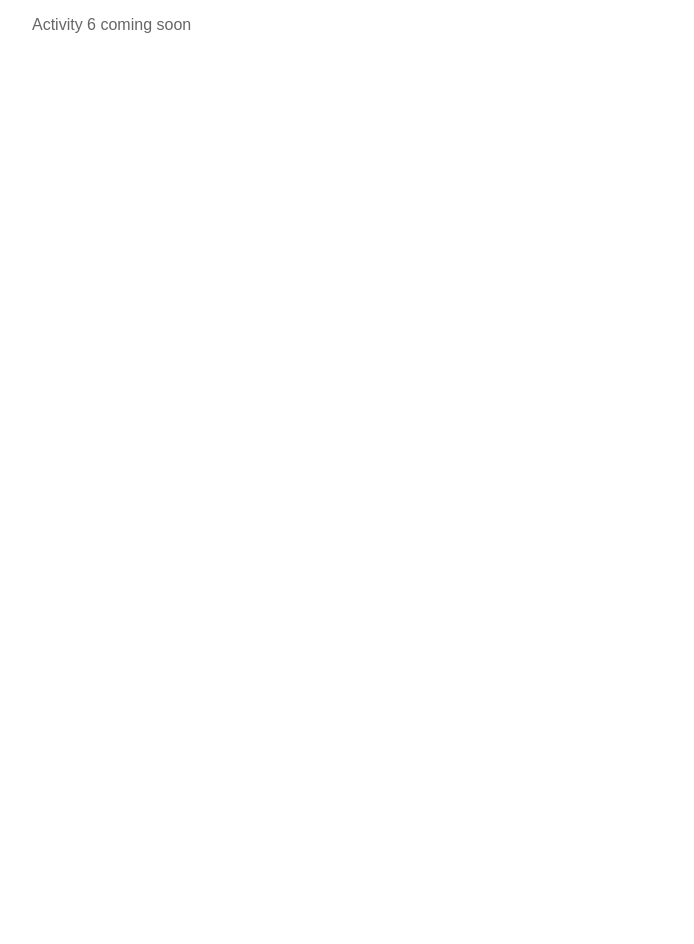
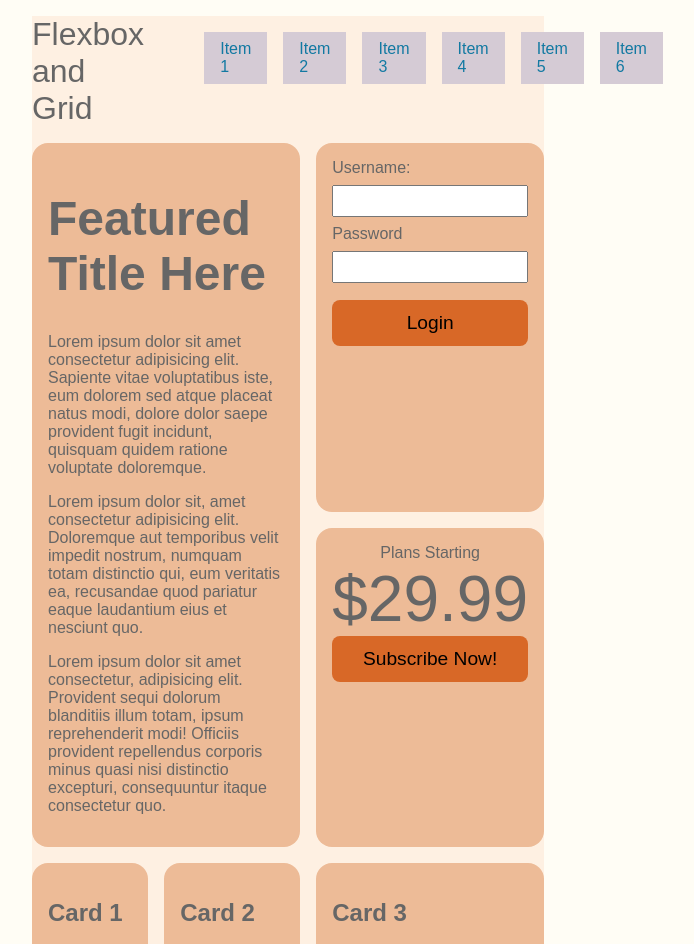
Before and after one commit to WSU-SoC-WEB2620-CU/web2620-class-activities-Oles1, a website built with Vite: page src/example05.html in a window 1280 px wide. Shown: the top 944 px of the page, without its empty margins (352-1046 px from the left). Before the commit the page ends 800 px from the top, so only its background shows below. Built offline with nearby package versions, Linux system fonts and the light colour scheme.

Commit message:
first version

```diff
--- a/src/example05.html
+++ b/src/example05.html
@@ -1,14 +1,88 @@
 <!DOCTYPE html>
 <html lang="en">
   <head>
-  <meta charset="UTF-8">
-  <meta name="viewport" content="width=device-width, initial-scale=1.0">
-  <link rel="stylesheet" href="./stylesheets/example05.css">
-  <title>Example 05</title>
+    <meta charset="UTF-8" />
+    <meta name="viewport" content="width=device-width, initial-scale=1.0" />
+    <link rel="stylesheet" href="./stylesheets/example05.css" />
+    <title>Flexbox and Grid</title>
   </head>
   <body>
     <!-- TODO: Example 05 (Activity 6) HTML goes here -->
-  <p>Activity 6 coming soon</p>
+    <!-- <p>Activity 6 coming soon</p> -->
+    <header>Flexbox and Grid</header>
+    <nav>
+      <ul>
+        <li><a href="#1">Item 1</a></li>
+        <li><a href="#2">Item 2</a></li>
+        <li><a href="#3">Item 3</a></li>
+        <li><a href="#4">Item 4</a></li>
+        <li><a href="#5">Item 5</a></li>
+        <li><a href="#6">Item 6</a></li>
+      </ul>
+    </nav>
+    <div class="featured">
+      <h1>Featured Title Here</h1>
+      <p>
+        Lorem ipsum dolor sit amet consectetur adipisicing elit. Sapiente vitae voluptatibus iste, eum dolorem sed atque
+        placeat natus modi, dolore dolor saepe provident fugit incidunt, quisquam quidem ratione voluptate doloremque.
+      </p>
+      <p>
+        Lorem ipsum dolor sit, amet consectetur adipisicing elit. Doloremque aut temporibus velit impedit nostrum,
+        numquam totam distinctio qui, eum veritatis ea, recusandae quod pariatur eaque laudantium eius et nesciunt quo.
+      </p>
+      <p>
+        Lorem ipsum dolor sit amet consectetur, adipisicing elit. Provident sequi dolorum blanditiis illum totam, ipsum
+        reprehenderit modi! Officiis provident repellendus corporis minus quasi nisi distinctio excepturi, consequuntur
+        itaque consectetur quo.
+      </p>
+    </div>
+
+    <form id="login" class="aside">
+      <!-- Username -->
+      <label for="username">Username: </label>
+      <input type="text" name="username" id="username" />
+
+      <!-- Password -->
+      <label for="password">Password</label>
+      <input type="text" name="password" id="password" />
+
+      <!-- Button -->
+      <button type="submit">Login</button>
+    </form>
+
+    <div class="aside" id="pricing">
+      <span>Plans Starting</span>
+      <span>$29.99</span>
+      <button>Subscribe Now!</button>
+    </div>
+    <div class="card" id="card1">
+      <h2>Card 1</h2>
+      <p>
+        Lorem ipsum dolor sit amet consectetur adipisicing elit. Inventore ullam autem et? Laudantium blanditiis iusto
+        saepe molestiae, voluptate quae corrupti corporis obcaecati eum repellat velit odit nesciunt deserunt harum
+        dolorum!
+      </p>
+    </div>
+
+    <div class="card" id="card2">
+      <h2>Card 2</h2>
+      <p>
+        Lorem ipsum dolor, sit amet consectetur adipisicing elit. Dicta numquam possimus nostrum fugiat reiciendis
+        nulla! Quibusdam amet maiores exercitationem fugiat consequuntur rem, autem veniam doloremque accusantium illo
+        nesciunt maxime officiis!
+      </p>
+    </div>
+
+    <div class="card" id="card3">
+      <h2>Card 3</h2>
+      <p>
+        Lorem ipsum dolor sit amet consectetur adipisicing elit. Suscipit magnam earum cupiditate quo in voluptatibus,
+        natus unde molestiae soluta animi, eveniet debitis incidunt dicta harum molestias. Provident ullam eum quasi.
+      </p>
+    </div>
+
+    <!-- Footer -->
+    <footer>&copy; All Rights Reserved</footer>
 
     <script type="module" src="./javascripts/main.js"></script>
   </body>
--- a/src/stylesheets/example04.css
+++ b/src/stylesheets/example04.css
@@ -1,4 +1,4 @@
-/* TODO: Example 04 (Activity 5) CSS goes here */
+/* TODO: Example 04 (Activity 5) Final Submission */
 .centered {
   text-align: center;
   background-color: aliceblue;
@@ -20,6 +20,7 @@ body {
   max-width: 100%;
   object-fit: cover;
 }
+/* This specific is to help me better position the bird inside its grid area. I twist to object-fit: none so that I can reposition the image at will. */
 .bird {
   object-fit: none;
   object-position: 80% 50%;
--- a/src/stylesheets/example05.css
+++ b/src/stylesheets/example05.css
@@ -1 +1,123 @@
 /* TODO: Example 05 (Activity 6) CSS goes here */
+html {
+  box-sizing: border-box;
+  font-family: Verdana, Geneva, Tahoma, sans-serif;
+  font-size: 16px;
+  background-color: #fffdf5;
+}
+* {
+  box-sizing: inherit;
+}
+
+nav > ul > li > a {
+  text-decoration: none;
+  color: black;
+  /* border: 2px solid red; */
+}
+nav > ul > li {
+  background: #d5cbd5;
+  margin-left: 1rem;
+  /* border: 2px solid green; */
+  list-style-type: none;
+  padding: 0.5em 1em;
+}
+nav > ul > li:nth-child(1) {
+  margin-left: auto;
+}
+h1 {
+  font-size: 3rem;
+}
+.featured,
+.aside,
+.card {
+  background-color: #edbb97;
+  padding: 1rem;
+  border-radius: 1rem;
+}
+#login > input {
+  padding: 0.4rem;
+}
+#pricing > span:nth-child(2) {
+  font-size: 4rem;
+}
+button {
+  background: #d86827;
+  padding: 0.75rem;
+  border: none;
+  border-radius: 0.5rem;
+  font-size: 1.2rem;
+}
+
+/* Grid Styling */
+body {
+  display: grid;
+  grid-template-columns: repeat(3, 1fr);
+  gap: 1rem;
+  background: #fef0e2;
+}
+
+header {
+  grid-column: 1 / span 1;
+  /* border: 2px solid green; */
+  font-size: 2rem;
+  background: none;
+  align-self: center;
+}
+nav {
+  grid-column: 2 / span 2;
+  /* grid-area: 1 / span 1 / 2 / span 2; */
+  background: none;
+}
+footer {
+  grid-area: 5 / 1 / span 1 / span 3;
+  justify-self: center;
+}
+
+nav > ul {
+  display: flex;
+  align-self: stretch;
+}
+form > button {
+  /* border: 3px solid green; */
+  margin-top: 0.5em;
+}
+.featured {
+  grid-area: 2 / 1 / span 2 / span 2;
+}
+
+#login {
+  grid-area: 2 / 3 / span 1 / span 1;
+}
+
+#pricing {
+  grid-area: 3 / 3 / span 1 / span 1;
+}
+
+#card1 {
+  grid-area: 4 / 1 / span 1 / span 1;
+}
+
+#card2 {
+  grid-area: 4 / 2 / span 1 / span 1;
+}
+
+#card3 {
+  grid-area: 4 / 3 / span 1 / span 1;
+}
+
+/* Style the login */
+#login {
+  display: flex;
+  flex-flow: column nowrap;
+  gap: 0.5em;
+}
+
+#pricing {
+  display: flex;
+  flex-flow: column nowrap;
+  align-items: center;
+}
+
+#pricing > button {
+  align-self: stretch;
+}
```
Lines whose indentation alone changed are shown as unchanged.
